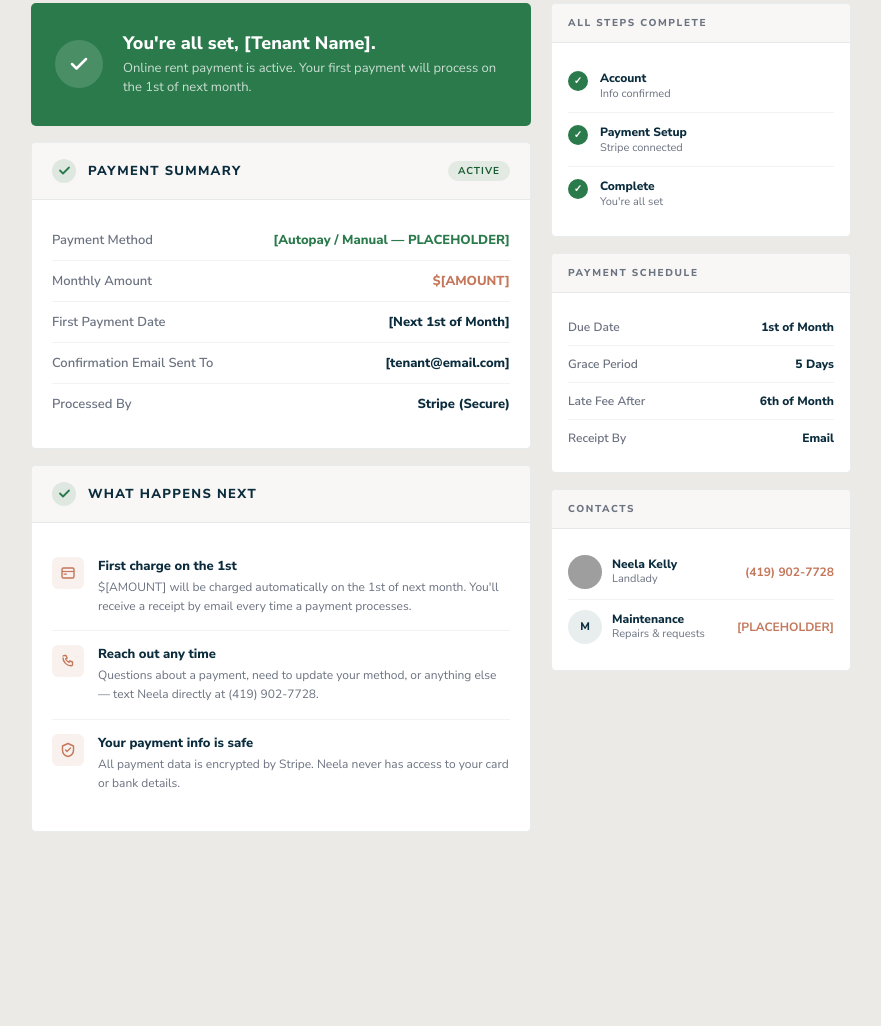
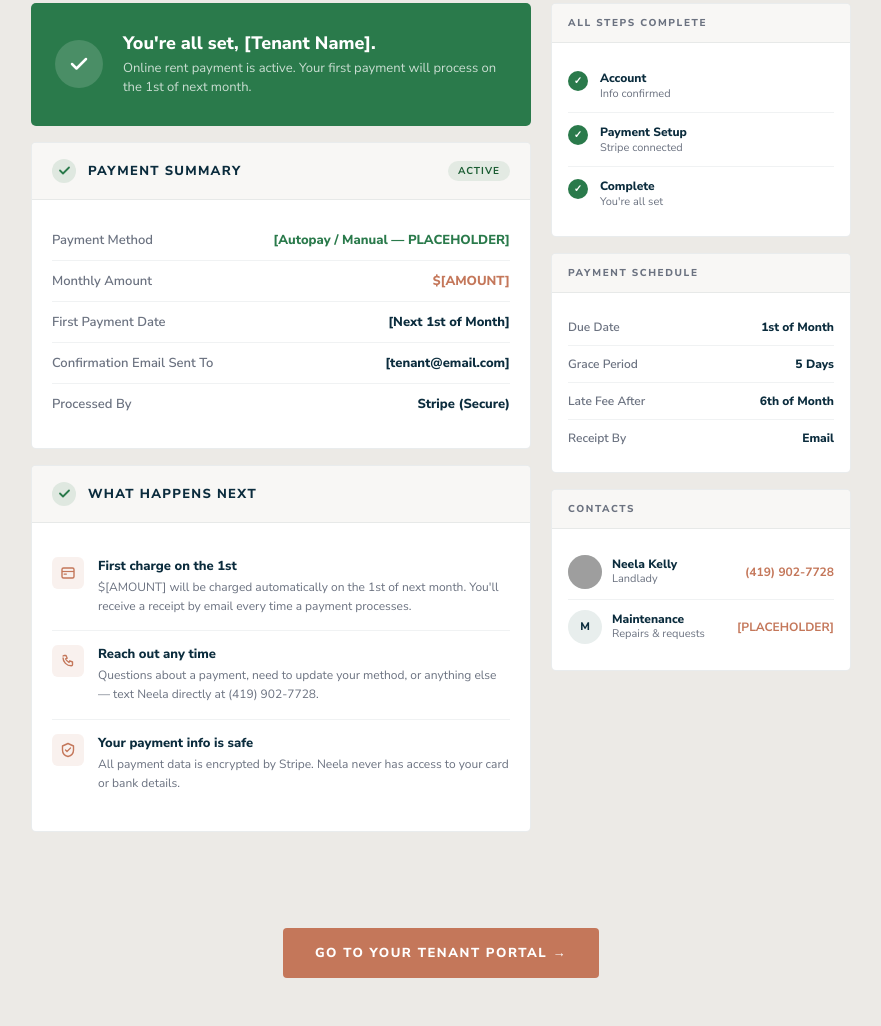
Before and after one commit to HinschSystems/irhis-portal, a plain HTML site: page payment-complete/index.html in a window 1280 px wide. Shown: the part 241-1267 px from the top of the page, without its empty margins (199-1080 px from the left). Before the commit the page ends 1137 px from the top, so only its background shows below. Drawn offline with Linux system fonts and the light colour scheme; grey boxes are pictures that could not be loaded.

Commit message:
Update index.html

```diff
--- a/payment-complete/index.html
+++ b/payment-complete/index.html
@@ -366,5 +366,8 @@ Setup Complete
 </div>
 
 
+<div style="text-align:center;padding:32px 24px 48px;">
+<a href="https://portal.irenthousesinsweats.com/" style="display:inline-block;background:#C4775A;color:#fff;font-family:'Nunito Sans',Arial,sans-serif;font-size:13px;font-weight:800;letter-spacing:0.12em;text-transform:uppercase;padding:16px 32px;border-radius:4px;text-decoration:none;">Go to Your Tenant Portal →</a>
+</div>
 </body>
 </html>
```
